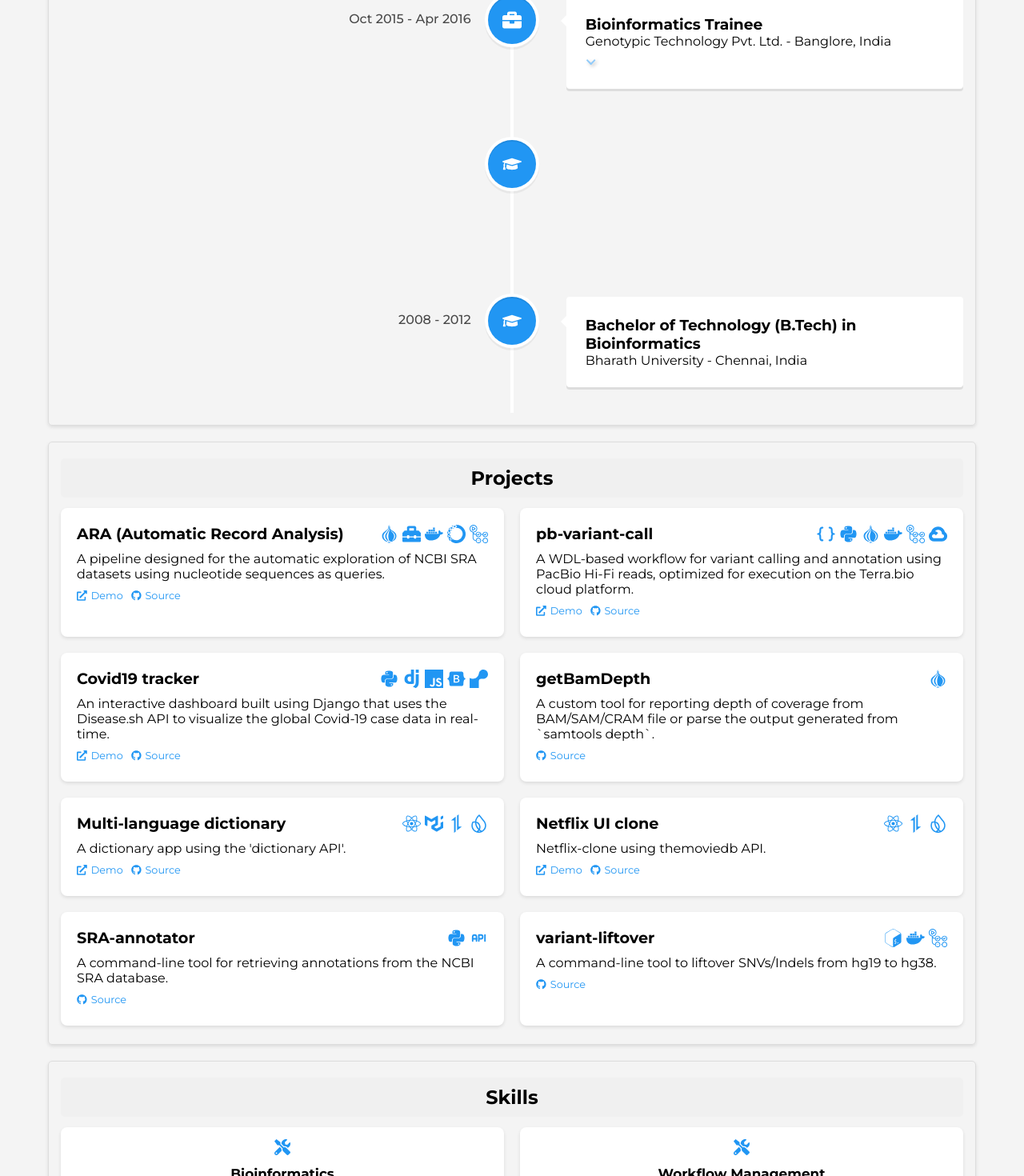
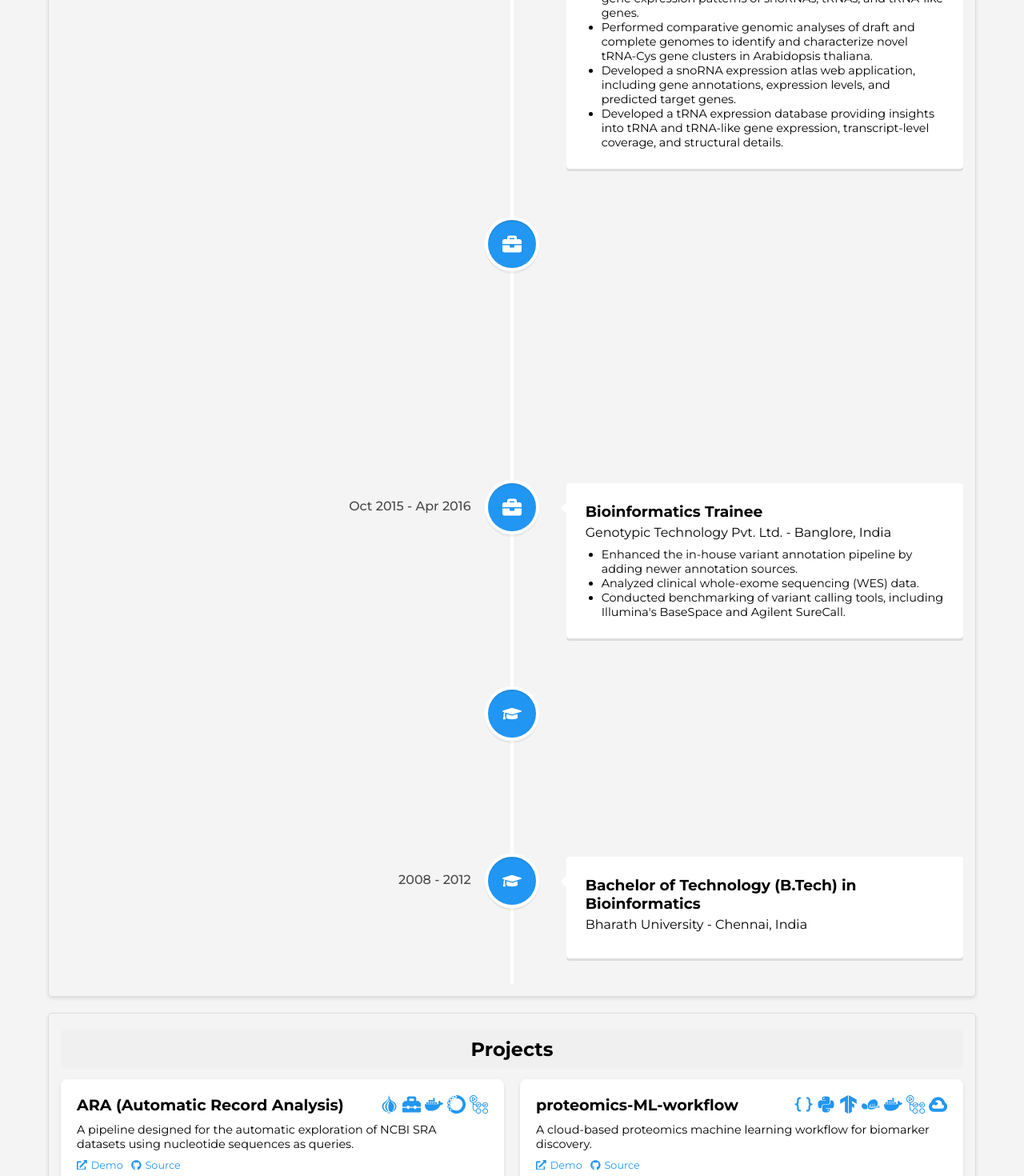
Before and after one commit to maurya-anand/cv, a React (Vite) app: page / in a window 1280 px wide. Shown: the part 880-2350 px from the top of the page at 80% size. Built offline with nearby package versions, Linux system fonts and the light colour scheme.

Commit message:
updated the projects and publications

```diff
--- a/src/components/Header.jsx
+++ b/src/components/Header.jsx
@@ -1,5 +1,5 @@
 import React from "react";
-import { FaEnvelope, FaLinkedin, FaGithub } from "react-icons/fa";
+import { FaEnvelope, FaLinkedin, FaGithub, FaOrcid } from "react-icons/fa";
 import "./Header.css";
 
 const Header = () => (
@@ -36,6 +36,13 @@ const Header = () => (
       >
         <FaGithub title="anand-imcm" />
       </a>
+      <a
+        href="https://orcid.org/0000-0002-6204-2164"
+        target="_blank"
+        rel="noopener noreferrer"
+      >
+        <FaOrcid title="Orcid" />
+      </a>
     </div>
   </header>
 );
--- a/src/components/Projects.css
+++ b/src/components/Projects.css
@@ -98,3 +98,7 @@
     width: 100%;
   }
 }
+
+.project-description {
+  font-size: 0.9em;
+}
--- a/src/components/Projects.jsx
+++ b/src/components/Projects.jsx
@@ -21,6 +21,8 @@ import {
   SiRender,
   SiAxios,
   SiGooglecloud,
+  SiTensorflow,
+  SiScikitlearn,
 } from "react-icons/si";
 import { TbApi } from "react-icons/tb";
 import { PiBracketsCurlyBold } from "react-icons/pi";
@@ -42,6 +44,22 @@ const projects = [
     ],
   },
   {
+    name: "proteomics-ML-workflow",
+    description:
+      "A cloud-based proteomics machine learning workflow for biomarker discovery.",
+    demo: "https://dockstore.org/workflows/github.com/anand-imcm/proteomics-ML-workflow",
+    repo: "https://github.com/anand-imcm/proteomics-ML-workflow",
+    technologies: [
+      "PiBracketsCurlyBold",
+      "Python",
+      "SiTensorflow",
+      "SiScikitlearn",
+      "Docker",
+      "SiGithubactions",
+      "SiGooglecloud",
+    ],
+  },
+  {
     name: "pb-variant-call",
     description:
       "A WDL-based workflow for variant calling and annotation using PacBio Hi-Fi reads, optimized for execution on the Terra.bio cloud platform.",
@@ -57,19 +75,26 @@ const projects = [
     ],
   },
   {
+    name: "SRA-annotator",
+    description:
+      "A command-line tool for retrieving annotations from the NCBI SRA database.",
+    repo: "https://github.com/maurya-anand/sra-annotator",
+    technologies: ["Python", "NCBIApi"],
+  },
+  {
+    name: "variant-liftover",
+    description:
+      "A command-line tool to liftover SNVs/Indels from hg19 to hg38.",
+    repo: "https://github.com/maurya-anand/liftover",
+    technologies: ["Bash", "Docker", "SiGithubactions"],
+  },
+  {
     name: "Covid19 tracker",
     description:
       "An interactive dashboard built using Django that uses the Disease.sh API to visualize the global Covid-19 case data in real-time.",
     demo: "https://covidlive-8jvw.onrender.com/",
     repo: "https://github.com/maurya-anand/covid19live",
     technologies: ["Python", "Django", "JavaScript", "FaBootstrap", "SiRender"],
-  },
-  {
-    name: "getBamDepth",
-    description:
-      "A custom tool for reporting depth of coverage from BAM/SAM/CRAM file or parse the output generated from `samtools depth`.",
-    repo: "https://github.com/maurya-anand/getBamDepth",
-    technologies: ["Perl"],
   },
   {
     name: "Multi-language dictionary",
@@ -84,20 +109,6 @@ const projects = [
     demo: "https://netflix-react-a5dbe.web.app/",
     repo: "https://github.com/maurya-anand/netflix-react",
     technologies: ["ReactJS", "SiAxios", "SiFirebase"],
-  },
-  {
-    name: "SRA-annotator",
-    description:
-      "A command-line tool for retrieving annotations from the NCBI SRA database.",
-    repo: "https://github.com/maurya-anand/sra-annotator",
-    technologies: ["Python", "NCBIApi"],
-  },
-  {
-    name: "variant-liftover",
-    description:
-      "A command-line tool to liftover SNVs/Indels from hg19 to hg38.",
-    repo: "https://github.com/maurya-anand/liftover",
-    technologies: ["Bash", "Docker", "SiGithubactions"],
   },
 ];
 
@@ -130,6 +141,8 @@ const technologyIcons = {
   SiGooglecloud: (
     <SiGooglecloud className="technology-icon" title="Terra.bio on GCP" />
   ),
+  SiTensorflow: <SiTensorflow className="technology-icon" title="Tensorflow" />,
+  SiScikitlearn: <SiScikitlearn className="technology-icon" title="Scikitlearn" />,
 };
 
 const Projects = () => (
--- a/src/components/Publications.jsx
+++ b/src/components/Publications.jsx
@@ -2,6 +2,15 @@ import React from "react";
 import "./Publications.css";
 
 const publications = [
+  {
+    title:
+      "A cloud-based proteomics ML workflow for biomarker discovery",
+    authors:
+      "Zhou, Y., Maurya, A., Deng, Y., & Taylor, A",
+    journal: "preprint zenodo.13378797",
+    year: 2024,
+    doi: "https://doi.org/10.5281/zenodo.13378797",
+  },
   {
     title:
       "ARA: A flexible pipeline for automated exploration of NCBI SRA datasets",
--- a/src/components/Timeline.css
+++ b/src/components/Timeline.css
@@ -33,21 +33,12 @@ h4 {
   }
 }
 
-.expand-button {
-  background: none;
-  border: none;
-  cursor: pointer;
-  color: rgb(33, 150, 243);
-  margin-top: 10px;
-  display: block;
-  margin-left: auto;
-  margin-right: auto;
-  animation: fadeInOut 3s infinite;
-  filter: drop-shadow(2px 2px 2px rgba(0, 0, 0, 0.5));
-  text-align: left;
+.subtitle-font {
+  font-family: 'Montserrat', Arial, sans-serif;
+  font-weight: 400;
+  padding: 1% 0 2% 0;
 }
 
-.full-width-button {
-  width: 100%;
-  height: 100%;
+.duty-list li {
+  font-size: 0.9em;
 }
--- a/src/components/Timeline.jsx
+++ b/src/components/Timeline.jsx
@@ -84,19 +84,62 @@ const combinedTimeline = timelineData.sort((a, b) => {
   return getDate(b.period) - getDate(a.period);
 });
 
+// const Timeline = () => {
+//   const [expanded, setExpanded] = useState(
+//     Array(timelineData.length).fill(false)
+//   );
+
+//   const toggleExpand = (index) => {
+//     setExpanded((prev) => {
+//       const newExpanded = [...prev];
+//       newExpanded[index] = !newExpanded[index];
+//       return newExpanded;
+//     });
+//   };
+
+//   return (
+//     <section className="section-container">
+//       <h2 className="centered-header">Career Timeline</h2>
+//       <VerticalTimeline>
+//         {combinedTimeline.map((item, index) => (
+//           <VerticalTimelineElement
+//             key={index}
+//             date={item.period}
+//             icon={item.type === "work" ? <FaBriefcase /> : <FaGraduationCap />}
+//             iconStyle={{ background: "rgb(33, 150, 243)", color: "#fff" }}
+//           >
+//             <div className="timeline-card">
+//               <h3 className="vertical-timeline-element-title">{item.title}</h3>
+//               <h4 className="vertical-timeline-element-subtitle">
+//                 {item.company} - {item.location}
+//               </h4>
+//               {item.duties.length > 0 && (
+//                 <>
+//                   <button
+//                     onClick={() => toggleExpand(index)}
+//                     className="expand-button full-width-button"
+//                     title="Click to view more details"
+//                   >
+//                     {expanded[index] ? <FaChevronUp /> : <FaChevronDown />}
+//                   </button>
+//                   {expanded[index] && (
+//                     <ul>
+//                       {item.duties.map((duty, idx) => (
+//                         <li key={idx}>{duty}</li>
+//                       ))}
+//                     </ul>
+//                   )}
+//                 </>
+//               )}
+//             </div>
+//           </VerticalTimelineElement>
+//         ))}
+//       </VerticalTimeline>
+//     </section>
+//   );
+// };
+
 const Timeline = () => {
-  const [expanded, setExpanded] = useState(
-    Array(timelineData.length).fill(false)
-  );
-
-  const toggleExpand = (index) => {
-    setExpanded((prev) => {
-      const newExpanded = [...prev];
-      newExpanded[index] = !newExpanded[index];
-      return newExpanded;
-    });
-  };
-
   return (
     <section className="section-container">
       <h2 className="centered-header">Career Timeline</h2>
@@ -110,26 +153,15 @@ const Timeline = () => {
           >
             <div className="timeline-card">
               <h3 className="vertical-timeline-element-title">{item.title}</h3>
-              <h4 className="vertical-timeline-element-subtitle">
+              <h4 className="vertical-timeline-element-subtitle subtitle-font">
                 {item.company} - {item.location}
               </h4>
               {item.duties.length > 0 && (
-                <>
-                  <button
-                    onClick={() => toggleExpand(index)}
-                    className="expand-button full-width-button"
-                    title="Click to view more details"
-                  >
-                    {expanded[index] ? <FaChevronUp /> : <FaChevronDown />}
-                  </button>
-                  {expanded[index] && (
-                    <ul>
-                      {item.duties.map((duty, idx) => (
-                        <li key={idx}>{duty}</li>
-                      ))}
-                    </ul>
-                  )}
-                </>
+                <ul className="duty-list">
+                  {item.duties.map((duty, idx) => (
+                    <li key={idx}>{duty}</li>
+                  ))}
+                </ul>
               )}
             </div>
           </VerticalTimelineElement>
```
